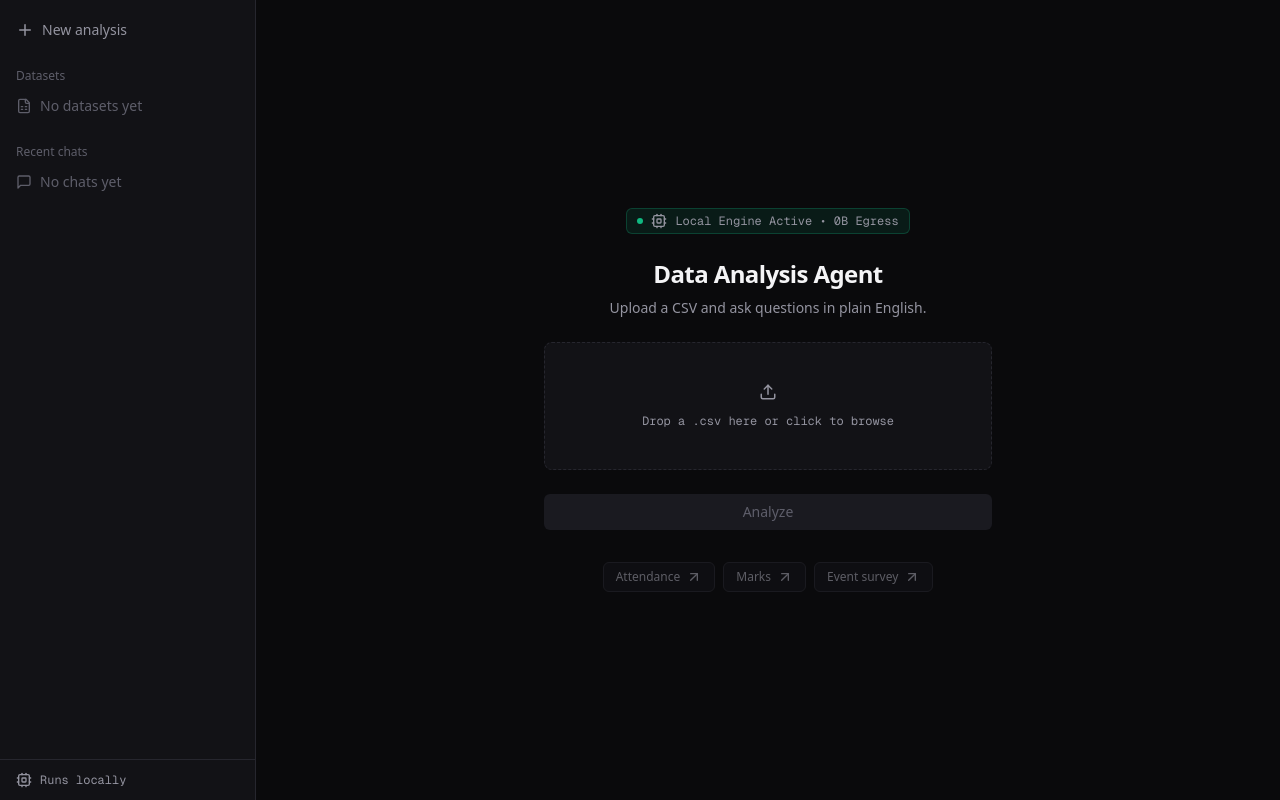
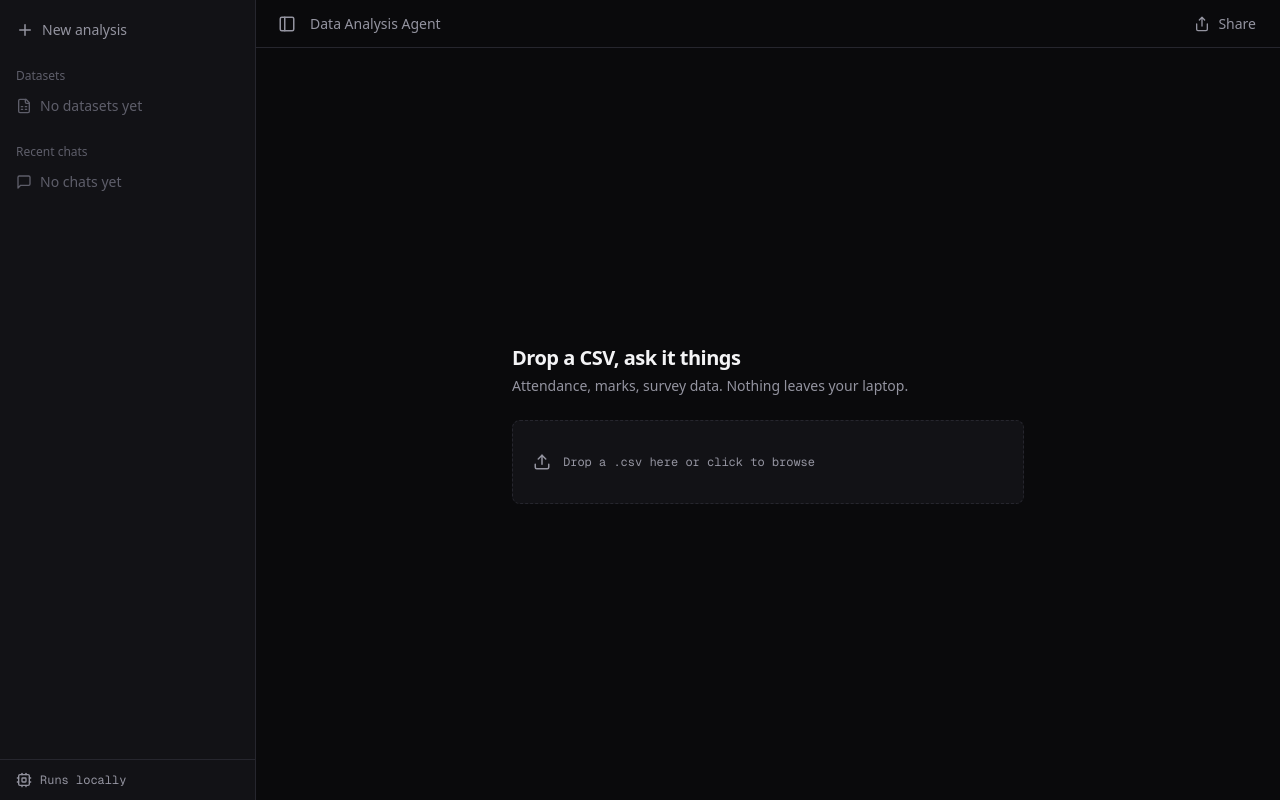
Before and after one commit to armansinghh/data-analysis-agent, a Next.js app in the folder frontend/: page / in a window 1280 px wide. Built offline with nearby package versions, Linux system fonts and the light colour scheme.

Commit message:
feat(frontend): refactor upload handling and improve UI for CSV file drop

```diff
--- a/frontend/src/app/page.tsx
+++ b/frontend/src/app/page.tsx
@@ -2,24 +2,16 @@
 
 import { useState } from "react";
 import { useRouter } from "next/navigation";
-import {
-  LuUpload,
-  LuFileSpreadsheet,
-  LuCpu,
-  LuArrowUpRight,
-  LuTriangleAlert,
-} from "react-icons/lu";
-
-const SAMPLES = ["Attendance", "Marks", "Event survey"];
+import { LuUpload, LuFileSpreadsheet, LuTriangleAlert } from "react-icons/lu";
+import TopBar from "@/components/TopBar";
 
 export default function Home() {
-  const [file, setFile] = useState<File | null>(null);
   const [dragging, setDragging] = useState(false);
   const [uploading, setUploading] = useState(false);
   const [error, setError] = useState("");
   const router = useRouter();
 
-  async function handleUpload() {
+  async function upload(file: File | undefined) {
     if (!file) return;
     setUploading(true);
     setError("");
@@ -47,22 +39,16 @@ export default function Home() {
   }
 
   return (
-    <main className="flex min-h-screen flex-col items-center justify-center bg-canvas px-4 text-primary">
-      <div className="flex w-full max-w-md flex-col items-center gap-6">
-        <div className="flex items-center gap-2 rounded-md border border-verified/25 bg-verified/10 px-2.5 py-1 font-mono text-xs text-secondary">
-          <span className="h-1.5 w-1.5 rounded-full bg-verified" />
-          <LuCpu className="h-4 w-4" />
-          Local Engine Active • 0B Egress
-        </div>
-
-        <div className="space-y-2 text-center">
-          <h1 className="text-2xl font-semibold tracking-tight">
-            Data Analysis Agent
+    <>
+      <TopBar />
+      <main className="flex flex-1 items-center justify-center overflow-y-auto px-4">
+        <div className="w-full max-w-lg">
+          <h1 className="text-xl font-semibold tracking-tight">
+            Drop a CSV, ask it things
           </h1>
-          <p className="text-sm text-secondary">
-            Upload a CSV and ask questions in plain English.
+          <p className="mt-1 text-sm text-secondary">
+            Attendance, marks, survey data. Nothing leaves your laptop.
           </p>
-        </div>
 
           <label
             onDragOver={(e) => {
@@ -73,57 +59,37 @@ export default function Home() {
             onDrop={(e) => {
               e.preventDefault();
               setDragging(false);
-            setFile(e.dataTransfer.files[0] ?? null);
+              upload(e.dataTransfer.files[0]);
             }}
-          className={`flex w-full cursor-pointer flex-col items-center gap-3 rounded-lg border border-dashed bg-surface px-6 py-10 text-center transition-colors hover:bg-elevated ${
+            className={`mt-6 flex cursor-pointer items-center gap-3 rounded-lg border border-dashed bg-surface px-5 py-8 transition-colors hover:bg-elevated ${
               dragging ? "border-accent" : "border-subtle"
             }`}
           >
-          {file ? (
+            {uploading ? (
               <LuFileSpreadsheet className="h-[18px] w-[18px] text-accent" />
             ) : (
               <LuUpload className="h-[18px] w-[18px] text-secondary" />
             )}
             <span className="font-mono text-xs text-secondary">
-            {file ? file.name : "Drop a .csv here or click to browse"}
+              {uploading ? "Reading file..." : "Drop a .csv here or click to browse"}
             </span>
             <input
               type="file"
               accept=".csv"
               className="hidden"
-            onChange={(e) => setFile(e.target.files?.[0] ?? null)}
+              disabled={uploading}
+              onChange={(e) => upload(e.target.files?.[0])}
             />
           </label>
 
-        <button
-          onClick={handleUpload}
-          disabled={!file || uploading}
-          className="w-full rounded-md bg-accent px-5 py-2 text-sm font-medium text-white transition-opacity hover:opacity-90 disabled:bg-elevated disabled:text-muted disabled:hover:opacity-100"
-        >
-          {uploading ? "Uploading..." : "Analyze"}
-        </button>
-
           {error && (
-          <p className="flex items-center gap-2 text-sm text-flagged">
+            <p className="mt-3 flex items-center gap-2 text-sm text-flagged">
               <LuTriangleAlert className="h-4 w-4" />
               {error}
             </p>
           )}
-
-        {/* quick-start pills: placeholders until we have sample CSVs */}
-        <div className="flex flex-wrap justify-center gap-2 pt-2">
-          {SAMPLES.map((name) => (
-            <button
-              key={name}
-              disabled
-              className="flex items-center gap-1.5 rounded-md border border-subtle bg-surface px-3 py-1.5 text-xs text-secondary transition-colors hover:bg-elevated disabled:cursor-not-allowed disabled:opacity-60"
-            >
-              {name}
-              <LuArrowUpRight className="h-4 w-4" />
-            </button>
-          ))}
-        </div>
         </div>
       </main>
+    </>
   );
 }
```
Lines whose indentation alone changed are shown as unchanged.
